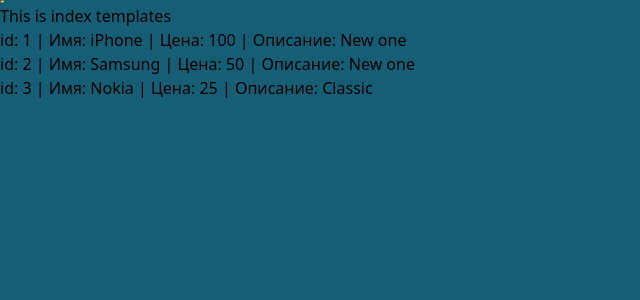
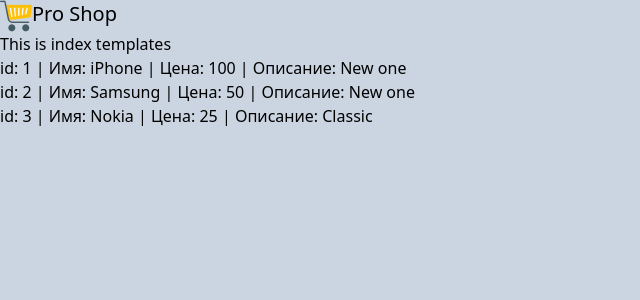
Before and after one commit to VladPath/Django_PhoneShop, a Django app: page /myapp/ in a window 1280 px wide. Shown: the top 300 px of the page, without its empty margins (0-640 px from the left). Run offline with Django 5.2, Linux system fonts and the light colour scheme; data comes from the database, SQL or seed files in the repository; some libraries are stand-ins or nearby versions.

Commit message:
.Logo and Tailwind

```diff
--- a/phoneShop/myapp/static/myapp/src/tailwind.css
+++ b/phoneShop/myapp/static/myapp/src/tailwind.css
@@ -1,3 +1,5 @@
 @tailwind base;
+
 @tailwind components;
+
 @tailwind utilities;
--- a/phoneShop/myapp/static/myapp/styles.css
+++ b/phoneShop/myapp/static/myapp/styles.css
@@ -548,20 +548,38 @@
   position: static;
 }
 
-.bg-sky-100 {
-  --tw-bg-opacity: 1;
-  background-color: rgb(224 242 254 / var(--tw-bg-opacity));
+.flex {
+  display: flex;
 }
 
-.text-3xl {
-  font-size: 1.875rem;
-  line-height: 2.25rem;
+.h-8 {
+  height: 2rem;
 }
 
-.font-bold {
-  font-weight: 700;
+.w-8 {
+  width: 2rem;
 }
 
-.underline {
-  text-decoration-line: underline;
+.bg-blue-100 {
+  --tw-bg-opacity: 1;
+  background-color: rgb(219 234 254 / var(--tw-bg-opacity));
 }
+
+.bg-slate-500 {
+  --tw-bg-opacity: 1;
+  background-color: rgb(100 116 139 / var(--tw-bg-opacity));
+}
+
+.bg-slate-300 {
+  --tw-bg-opacity: 1;
+  background-color: rgb(203 213 225 / var(--tw-bg-opacity));
+}
+
+.to-blue-500 {
+  --tw-gradient-to: #3b82f6 var(--tw-gradient-to-position);
+}
+
+.text-xl {
+  font-size: 1.25rem;
+  line-height: 1.75rem;
+}
--- a/phoneShop/myapp/templates/myapp/detail.html
+++ b/phoneShop/myapp/templates/myapp/detail.html
@@ -5,13 +5,11 @@
 <head>
     <meta charset="UTF-8">
     <meta name="viewport" content="width=device-width, initial-scale=1.0">
-
     <link rel="stylesheet" href="{% static 'myapp/styles.css' %}">
-
     <title>Document</title>
 </head>
-<body class="bg-black">
-    <h1 class="text-100px font-bold underline">
+<body>
+    <h1 class="bg-blue-100">
         This is site for: {{item.name}}
     </h1>
 
--- a/phoneShop/myapp/templates/myapp/index.html
+++ b/phoneShop/myapp/templates/myapp/index.html
@@ -3,18 +3,18 @@
 <html lang="en">
 <head>
     <meta charset="UTF-8">
-    <script src="https://cdn.tailwindcss.com"></script>
     <meta name="viewport" content="width=device-width, initial-scale=1.0">
     <link rel="stylesheet" href="{% static 'myapp/styles.css' %}">
     <title>Document</title>
 </head>
-<body class="bg-cyan-800">
+<body class="bg-slate-300">
     <nav>
       <div>
         <div>
           <div>
-            <div>
-              <img class="h-1 w-1" src="{% static 'myapp/img/shop_img.png' %}" alt="logo">
+            <div class="flex">
+              <img class="h-8 w-8" src="{% static 'myapp/img/shop_img.png' %}" alt="logo">
+              <span class="text-xl">Pro Shop</span>
             </div>
           </div>
         </div>
```
Also changed, not shown: phoneShop/package.json (+82 -2 lines), phoneShop/package-lock.json, 1 other file.
